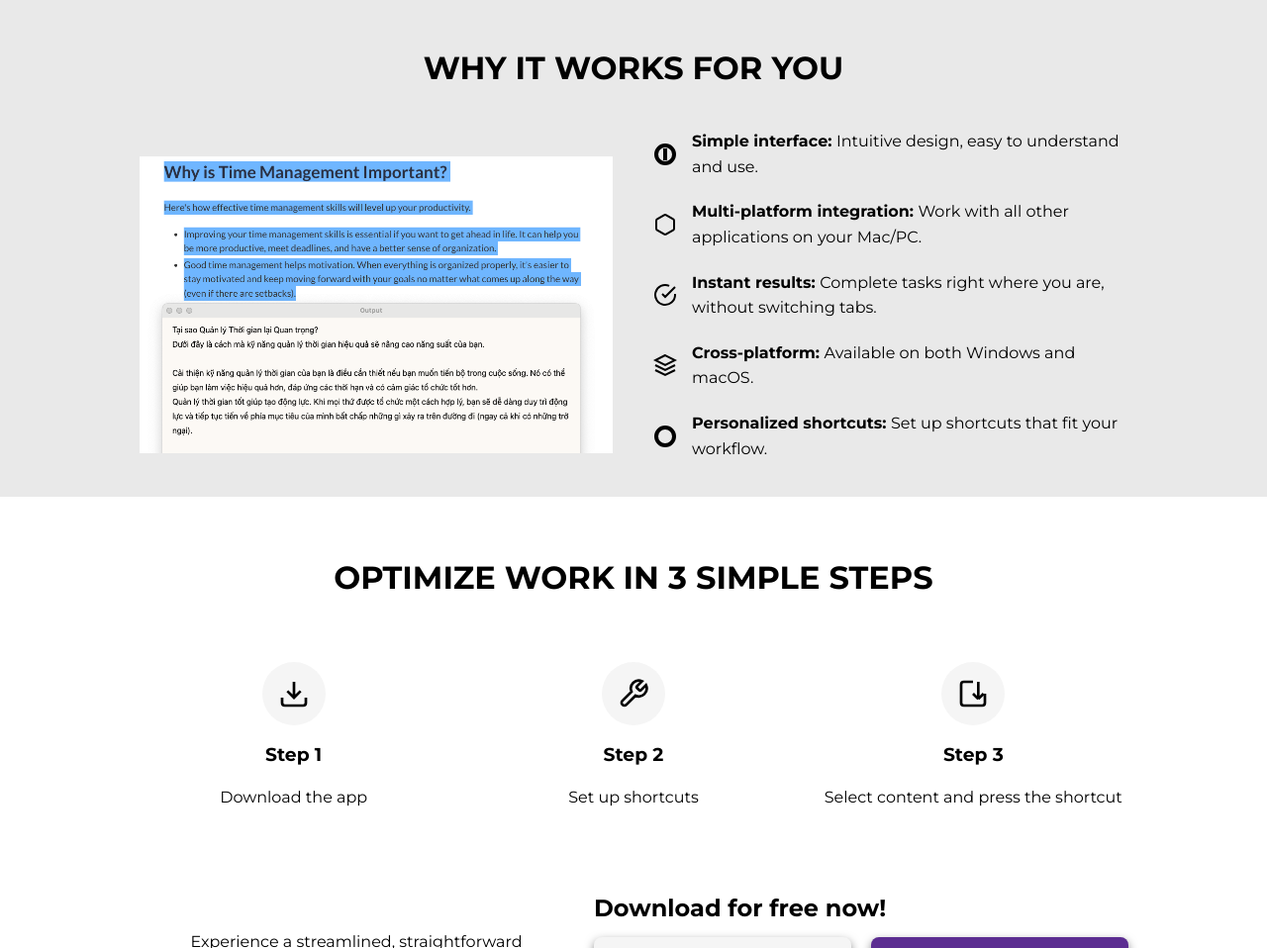
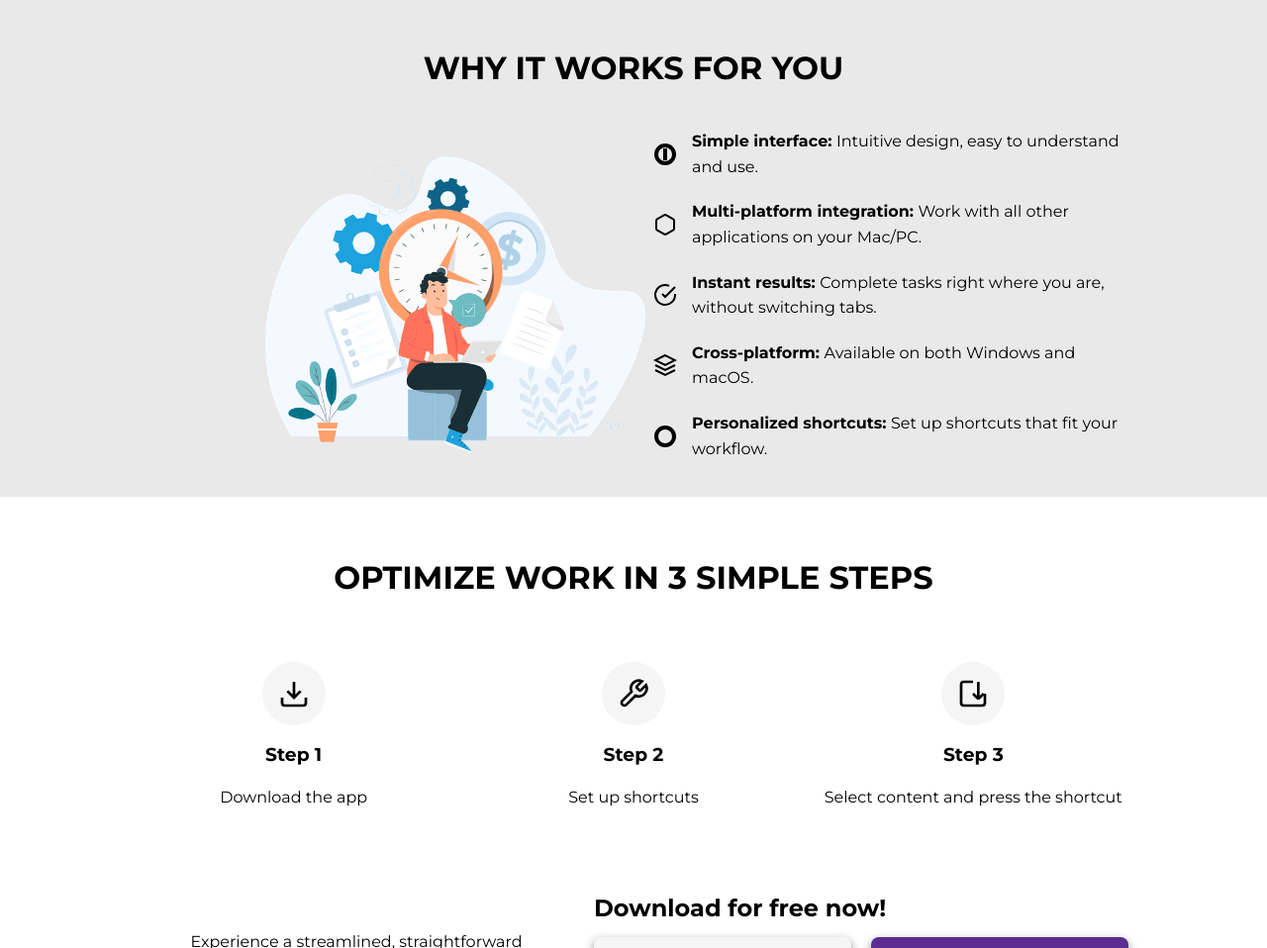
Before and after one commit to tuanphamanh91/landing_page, a plain HTML site: page index.html in a window 1280 px wide. Shown: the part 2809-3767 px from the top of the page at 99% size. Drawn offline with Linux system fonts and the light colour scheme.

Commit message:
change image

```diff
--- a/index.html
+++ b/index.html
@@ -128,9 +128,7 @@
 
     <section class="why-it-works container gray-bg">
         <div class="placeholder-image footer-img">
-            <img class="footer-img-image active" src="assets/imgs/pg1a.png" alt="logo" width="100%">
-            <img class="footer-img-image" src="assets/imgs/dich.png" alt="logo" width="100%">
-            <img class="footer-img-image" src="assets/imgs/custom.png" alt="logo" width="100%">
+            <img class="footer-img-image active" src="assets/imgs/Youll-be-more-productive.png" alt="logo" width="100%">
         </div>
         <div class="features-list">
             <ul>
--- a/styles.css
+++ b/styles.css
@@ -354,7 +354,7 @@ section {
     height: 100%;
     position: absolute;
     top: 0;
-    left: 0;
+    left: 80px;
     opacity: 0;
     transition: opacity 1s;
     object-fit: contain; /* Đảm bảo giữ tỷ lệ của ảnh */
--- a/translations.js
+++ b/translations.js
@@ -194,12 +194,3 @@ setInterval(() => {
   images[currentIndex].classList.add("active");
 
 }, 6000);
-
-const footerImages = document.querySelectorAll(".footer-img-image");
-let currentFooterIndex = 0;
-
-setInterval(() => {
-  footerImages[currentFooterIndex].classList.remove("active");
-  currentFooterIndex = (currentFooterIndex + 1) % footerImages.length;
-  footerImages[currentFooterIndex].classList.add("active");
-}, 3000);
```
Also changed, not shown: assets/imgs/Youll-be-more-productive.png (added).
